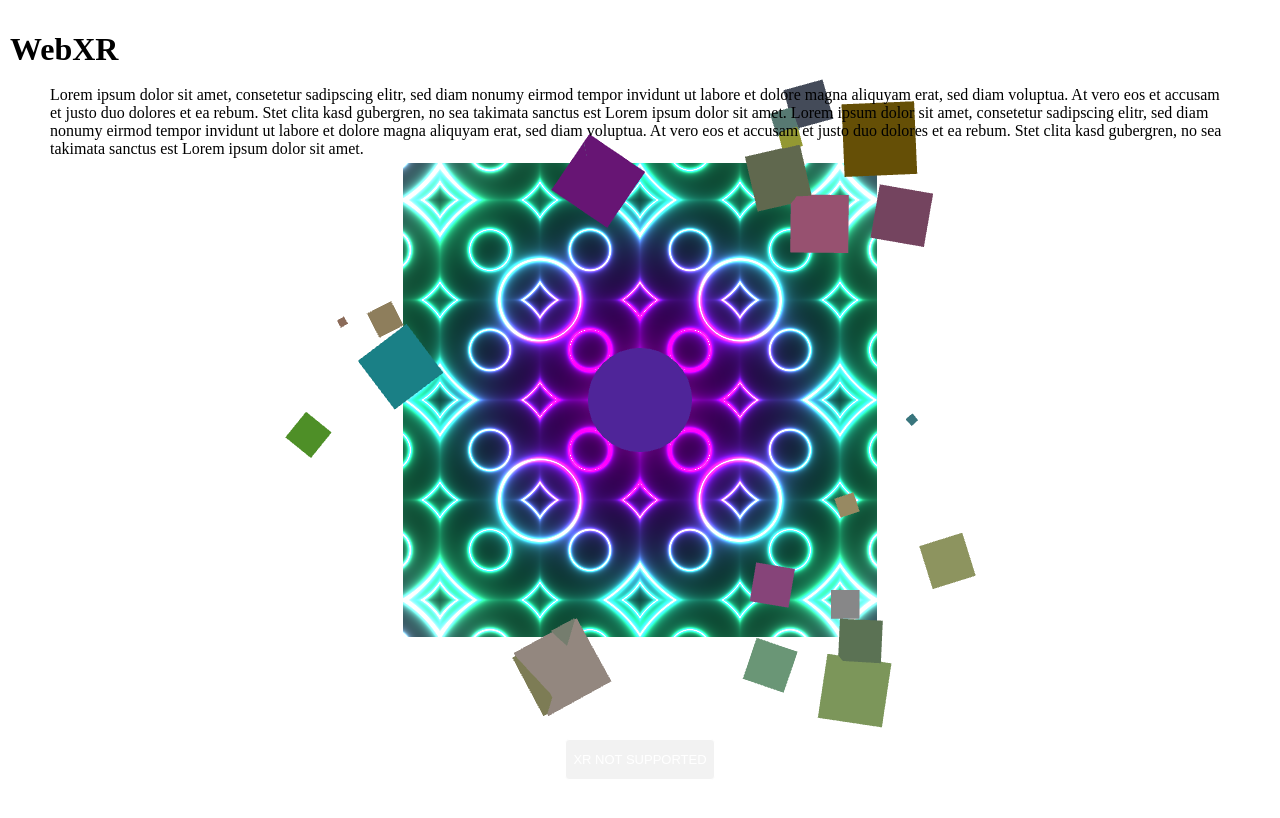
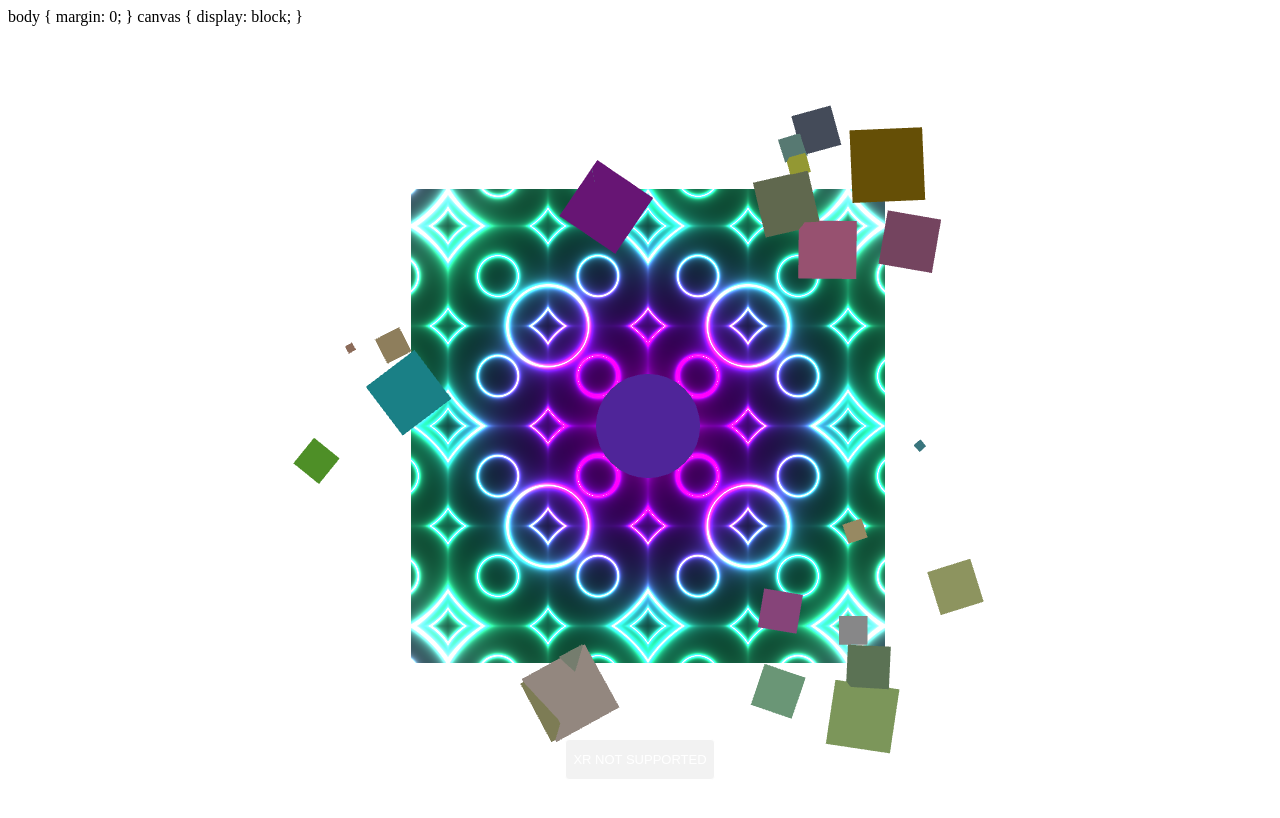
Before and after one commit to Loeffeldieb/loeffeldieb.github.io, a website: page index.html in a window 1280 px wide. Drawn offline with nearby package versions, Linux system fonts and the light colour scheme; animation ran at ten frames a second.

Commit message:
Update index.html

```diff
--- a/index.html
+++ b/index.html
@@ -3,13 +3,8 @@
 <head>
     <meta name="viewport" content="width=device-width, user-scalable=no, minimum-scale=1.0, maximum-scale=1.0">
     <title>ThreeJS und WebXR Test</title>
-    <h1>WebXR</h1>
-    <p>Lorem ipsum dolor sit amet, consetetur sadipscing elitr, sed diam nonumy eirmod tempor invidunt ut labore et dolore magna aliquyam erat, sed diam voluptua. At vero eos et accusam et justo duo dolores et ea rebum. Stet clita kasd gubergren, no sea takimata sanctus est Lorem ipsum dolor sit amet. Lorem ipsum dolor sit amet, consetetur sadipscing elitr, sed diam nonumy eirmod tempor invidunt ut labore et dolore magna aliquyam erat, sed diam voluptua. At vero eos et accusam et justo duo dolores et ea rebum. Stet clita kasd gubergren, no sea takimata sanctus est Lorem ipsum dolor sit amet.</p>
-    <style>
         body { margin: 0; }
         canvas { display: block; }
-        h1 {position:fixed; z-index: 11; left: 0px; top: 0px; padding: 10px;}
-        p {position:fixed; z-index: 10; left: 0px; top: 20px; padding: 50px;}
     </style>
     <script type="importmap">
         {
```
